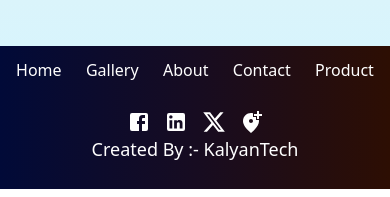
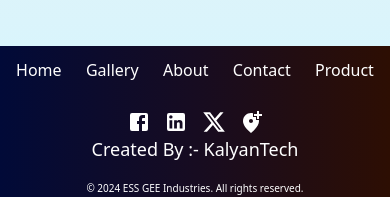
Before and after one commit to vaishkiyarminal001/essgeeindustries, a React (Create React App) app: page / in a window 390 px wide. Shown: the part 1583-1780 px from the top of the page. Built offline with nearby package versions, Linux system fonts and the light colour scheme.

Commit message:
Updated Footer

```diff
--- a/src/components/Footer/Footer.css
+++ b/src/components/Footer/Footer.css
@@ -5,7 +5,7 @@
     background-image: linear-gradient(to right, #010a38, #170c21, #2d0e03);
     color: white;
     padding-top: 2%;
-    padding-bottom: 2%;
+    /* padding-bottom: 2%; */
     /* border-radius: 60px 0px 0px 0px; */
     margin-top: 3%;
 }
@@ -37,6 +37,14 @@
     margin-top: auto;
 }
 
+.lastCopy{
+    display: flex;
+    width: 95%;
+    justify-content: space-between;
+    /* border: 1px solid red; */
+    margin: auto;
+}
+
 
 
 
@@ -49,7 +57,7 @@
         background-image: linear-gradient(to right, #010a38, #170c21, #2d0e03);
         color: white;
         padding-top: 2%;
-        padding-bottom: 2%;
+        /* padding-bottom: 2%; */
         /* border-radius: 60px 0px 0px 0px; */
         margin-top: 3%;
     }
@@ -79,6 +87,22 @@
         margin-top: auto;
     }
 
+    .lastCopy{
+        display: inline-block;
+        width: 100%;
+        justify-content: space-between;
+        /* border: 1px solid red; */
+
+    }
+
+    .lastCopy p{
+        margin: auto;
+        align-items: center;
+        text-align: center;
+        font-size: 10px;
+
+    }
+
 }
 
 @media only screen and (max-width: 375px) {
@@ -90,7 +114,7 @@
         background-image: linear-gradient(to right, #010a38, #170c21, #2d0e03);
         color: white;
         padding-top: 2%;
-        padding-bottom: 2%;
+        /* padding-bottom: 2%; */
         /* border-radius: 60px 0px 0px 0px; */
         margin-top: 3%;
     }
@@ -99,7 +123,7 @@
         display: flex;
         width: 100%;
         margin: auto;
-        border: 1px solid red;
+        /* border: 1px solid red; */
         justify-content: space-around;
         cursor: pointer;
     }
@@ -121,4 +145,19 @@
         margin-top: auto;
     }
 
+    .lastCopy{
+        display: inline-block;
+        width: 100%;
+        justify-content: space-between;
+        /* border: 1px solid red; */
+    }
+
+    .lastCopy p{
+        margin: auto;
+        align-items: center;
+        text-align: center;
+        font-size: 10px;
+
+    }
+
 }
--- a/src/components/Footer/Footer.jsx
+++ b/src/components/Footer/Footer.jsx
@@ -39,6 +39,12 @@ export const Footer = () => {
 
         <div className="CreatedBy">
           <h3>Created By :- KalyanTech</h3>
+
+          <div className='lastCopy'>
+          <p>© 2024 ESS GEE Industries. All rights reserved.</p>
+          <p>Terms of Service | Privacy Policy | Sitemap</p>
+          </div>
+
         </div>
 
 
```
